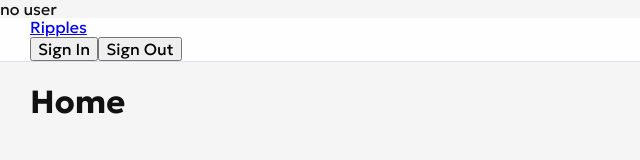
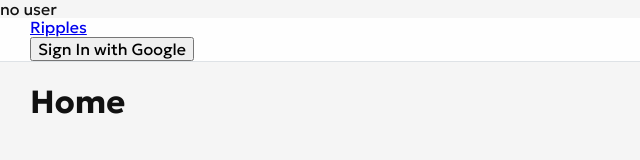
Before and after one commit to bst003/ripples, a React (Vite) app: page / in a window 1280 px wide. Shown: the top 160 px of the page, without its empty margins (0-640 px from the left). Built offline with nearby package versions, Linux system fonts and the light colour scheme; no server answers.

Commit message:
Set sing in/out button up to use User Contect

```diff
--- a/src/RouteSwitch.jsx
+++ b/src/RouteSwitch.jsx
@@ -4,6 +4,7 @@ import { BrowserRouter, Routes, Route } from "react-router-dom";
 import { initAuthListener } from "./firebase/authentication.js";
 
 import MainLayout from "./components/universal/MainLayout.jsx";
+import UserContext from "./components/universal/UserContext.jsx";
 
 import Home from "./views/Home.jsx";
 import SubRipple from "./views/SubRipple.jsx";
@@ -20,6 +21,7 @@ const RouteSwitch = () => {
   return (
     <>
       {user ? user.userName : "no user"}
+      <UserContext.Provider value={user}>
         <BrowserRouter>
           <Routes>
             <Route element={<MainLayout />}>
@@ -30,6 +32,7 @@ const RouteSwitch = () => {
             </Route>
           </Routes>
         </BrowserRouter>
+      </UserContext.Provider>
     </>
   );
 };
--- a/src/components/universal/AccountNav.jsx
+++ b/src/components/universal/AccountNav.jsx
@@ -1,15 +1,23 @@
+import { useContext } from "react";
+
+import UserContext from "./UserContext.jsx";
+
 import { signInUser, signOutUser } from "../../firebase/authentication.js";
 
 const AccountNav = () => {
+  const user = useContext(UserContext);
+
   return (
     <div className="site-acount-nav">
-      <button type="button" onClick={signInUser}>
-        Sign In
-      </button>
-
-      <button type="button" onClick={signOutUser}>
-        Sign Out
-      </button>
+      {user ? (
+        <button type="button" onClick={signOutUser}>
+          Sign Out
+        </button>
+      ) : (
+        <button type="button" onClick={signInUser}>
+          Sign In with Google
+        </button>
+      )}
     </div>
   );
 };
```
Also changed, not shown: src/components/universal/UserContext.jsx (renamed from src/components/universal/UserContext.js). Lines whose indentation alone changed are shown as unchanged.
